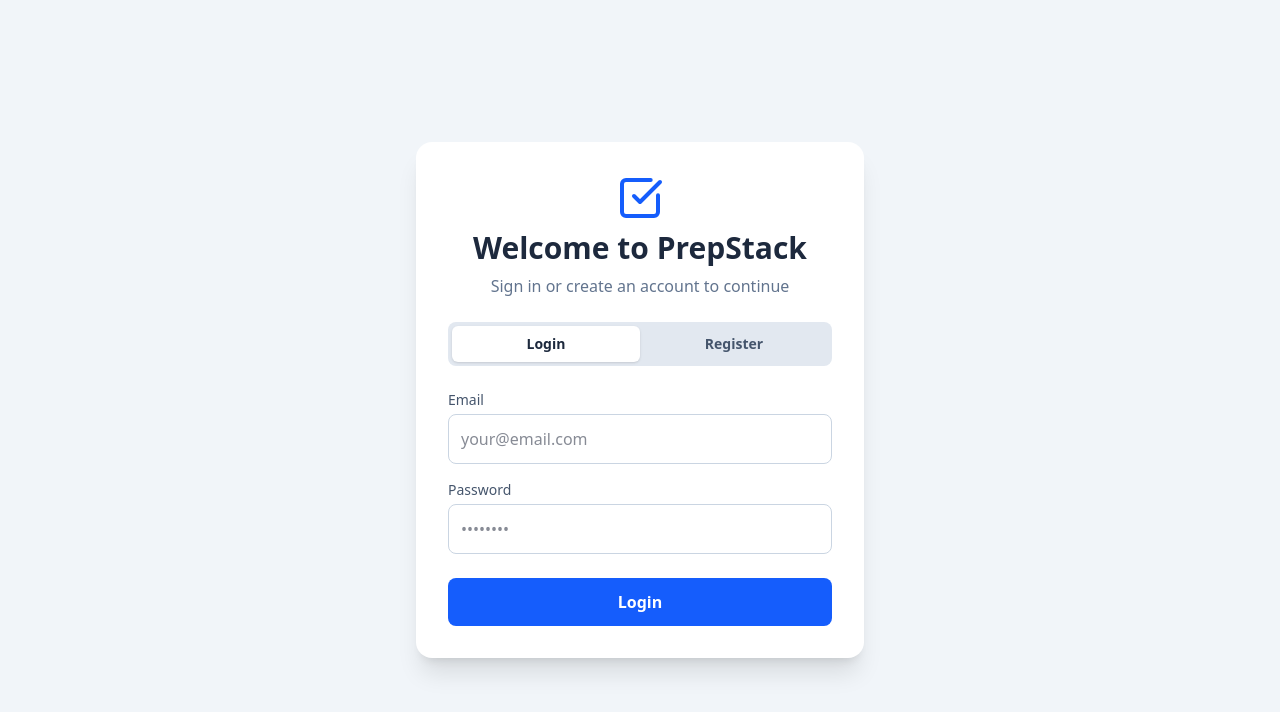
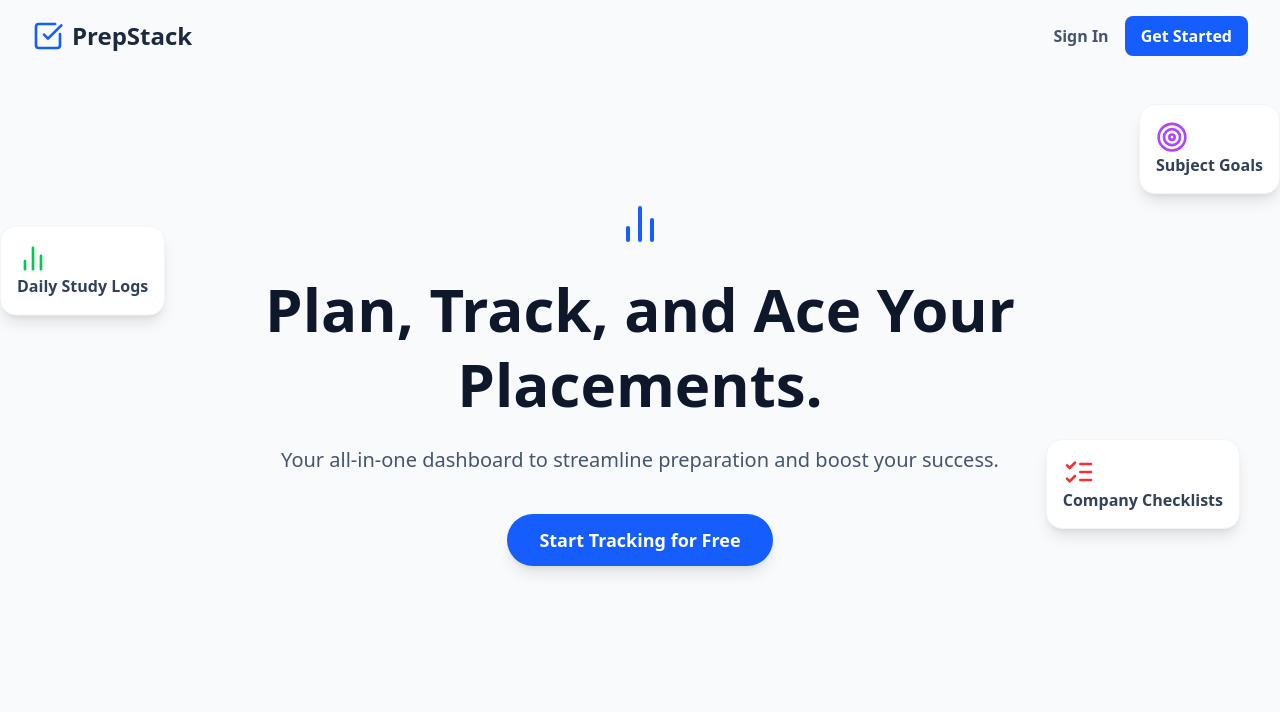
Before and after one commit to Sourabhkumar077/PrepStack, a React (Vite) app in the folder client/: page / in a window 1280 px wide. Before the commit this address led to /login. Shown: the top 712 px of the page. Built offline with nearby package versions, Linux system fonts and the light colour scheme.

Commit message:
Added :  the landing page

```diff
--- a/client/src/App.jsx
+++ b/client/src/App.jsx
@@ -4,8 +4,9 @@ import { Routes, Route, Navigate } from 'react-router-dom';
 // Import pages directly
 import LoginPage from './pages/LoginPage';
 import DashboardPage from './pages/DashboardPage';
-import GoalsPage from './pages/GoalPage'; // FIX 1: Corrected filename from 'GoalPage'
+import GoalsPage from './pages/GoalPage';
 import ChecklistsPage from './pages/ChecklistsPage';
+import LandingPage from './pages/LandingPage';
 
 // Import components directly
 import ProtectedRoute from './components/ProtectedRoute'; // FIX 2: Direct imports
@@ -14,10 +15,11 @@ import Layout from './components/Layout';
 function App() {
   return (
     <Routes>
-      {/* Public Route */}
+      {/* Public Routes */}
+      <Route path="/" element={<LandingPage />} />
       <Route path="/login" element={<LoginPage />} />
 
-      {/* Parent Protected Route with Layout */}
+      {/* Parent Protected Route */}
       <Route
         path="/"
         element={
@@ -27,7 +29,6 @@ function App() {
         }
       >
         {/* Child Protected Routes */}
-        <Route index element={<Navigate to="/app/dashboard" />} /> {/* FIX 3: Use 'index' for default route */}
         <Route path="dashboard" element={<DashboardPage />} />
         <Route path="goals" element={<GoalsPage />} />
         <Route path="checklists" element={<ChecklistsPage />} />
--- /dev/null
+++ b/client/src/pages/LandingPage.jsx
@@ -0,0 +1,93 @@
+import React from 'react';
+import { motion } from 'framer-motion';
+import { Link } from 'react-router-dom';
+import { Target, ListChecks, BarChart2, CheckSquare } from 'lucide-react';
+
+const FeatureCard = ({ icon, text, position, animationProps }) => {
+  return (
+    <motion.div
+      className={`absolute ${position} z-0 flex items-center gap-4 bg-white p-4 rounded-2xl shadow-lg border border-slate-100`}
+      {...animationProps}
+    >
+      {icon}
+      <p className="font-semibold text-slate-700">{text}</p>
+    </motion.div>
+  );
+};
+
+const LandingPage = () => {
+  const floatAnimation = (delay = 0) => ({
+    initial: { y: 0 },
+    animate: { y: [0, -10, 0] },
+    transition: {
+      duration: 3,
+      repeat: Infinity,
+      repeatType: "loop",
+      ease: "easeInOut",
+      delay
+    }
+  });
+
+  return (
+    <div className="bg-slate-50 min-h-screen">
+      <nav className="max-w-7xl mx-auto py-4 px-8 flex justify-between items-center">
+        <div className="flex items-center gap-2">
+          <CheckSquare className="h-8 w-8 text-blue-600" />
+          <span className="text-2xl font-bold text-slate-800">PrepStack</span>
+        </div>
+        <div className="flex items-center gap-4">
+          <Link to="/login" className="text-slate-600 font-semibold hover:text-blue-600">
+            Sign In
+          </Link>
+          <Link to="/login">
+            <button className="bg-blue-600 text-white font-semibold py-2 px-4 rounded-lg hover:bg-blue-700 transition-colors">
+              Get Started
+            </button>
+          </Link>
+        </div>
+      </nav>
+
+      <div className="relative max-w-7xl mx-auto flex justify-center py-24 md:py-32 px-8">
+        <FeatureCard
+          icon={<BarChart2 className="h-8 w-8 text-green-500" />}
+          text="Daily Study Logs"
+          position="hidden md:block top-1/4 left-0"
+          animationProps={floatAnimation()}
+        />
+        <FeatureCard
+          icon={<Target className="h-8 w-8 text-purple-500" />}
+          text="Subject Goals"
+          position="hidden md:block top-10 right-0"
+          animationProps={floatAnimation(0.5)}
+        />
+        <FeatureCard
+          icon={<ListChecks className="h-8 w-8 text-red-500" />}
+          text="Company Checklists"
+          position="hidden md:block bottom-1/4 right-10"
+          animationProps={floatAnimation(1)}
+        />
+
+        <div className="relative z-10 text-center max-w-3xl">
+          <BarChart2 className="h-12 w-12 mx-auto text-blue-600 mb-6" />
+          <h1 className="text-4xl md:text-6xl font-extrabold text-slate-900 mb-6 leading-tight">
+            Plan, Track, and Ace Your Placements.
+          </h1>
+          <p className="text-lg md:text-xl text-slate-600 mb-10">
+            Your all-in-one dashboard to streamline preparation and boost your success.
+          </p>
+          <Link to="/login">
+            <motion.button
+              whileHover={{ scale: 1.05 }}
+              whileTap={{ scale: 0.95 }}
+              className="bg-blue-600 text-white font-bold py-3 px-8 rounded-full text-lg shadow-lg hover:shadow-xl transition-all"
+            >
+              Start Tracking for Free
+            </motion.button>
+          </Link>
+        </div>
+      </div>
+    </div>
+  );
+};
+
+export default LandingPage;
```
